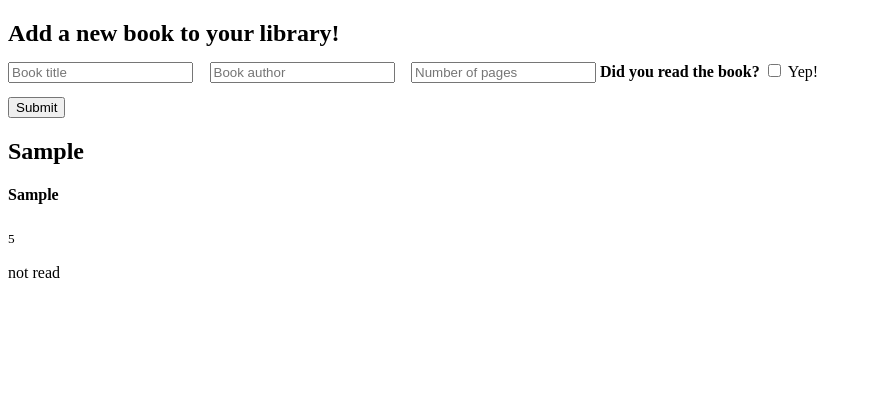
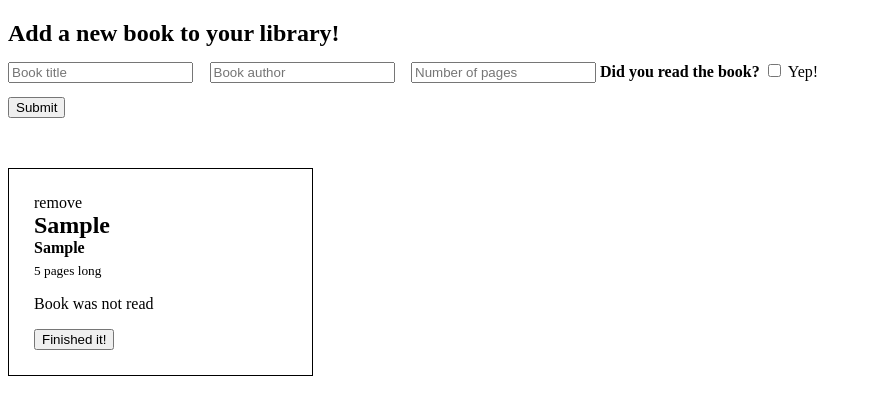
Before and after one commit to benjamyan/top-assignments, a plain HTML site: page library-OOJS/index.html in a window 1280 px wide. Both pictures are taken after typing "Sample", "Sample", "5" into the empty fields and a click on the input 36 px from the left and 107 px from the top of the page. Shown: the whole page, without its empty margins (0-872 px from the left). Drawn offline with Linux system fonts and the light colour scheme.

Commit message:
added support for localStorage | less time wasted with input shit

```diff
--- a/library-OOJS/css/input.scss
+++ b/library-OOJS/css/input.scss
@@ -17,7 +17,23 @@
     }
 }
 .render-area {
+    padding-top: 50px;
     &-item {
-
+        width: 20%;
+        display: inline-block;
+        vertical-align: top;
+        border: 1px solid black;
+        padding: 25px;
+        div {}
+        h2, h4 {
+            margin: 0;
+        }
+        h2 { }
+        h4 { }
+        p  { }
+        sub {
+            margin-top: 0;
+        }
+        button {}
     }
 }
--- a/library-OOJS/index.html
+++ b/library-OOJS/index.html
@@ -16,7 +16,7 @@
             <p><b>Did you read the book?</b></p>
             <input id="newBookIsRead" name="isRead" type="checkbox" value='false' />
                 <label for="isReadYes">Yep!</label>
-            <input type="submit" onclick="inputController(this); return false;" />
+            <input type="submit" name="add-book" onclick="inputController(this); return false;" />
         </form>
     </section>
     <main class="render-area">
--- a/library-OOJS/js/main.js
+++ b/library-OOJS/js/main.js
@@ -1,37 +1,46 @@
+// Array to hold all the books added
+const userBookLibrary = [];
 const DOM = {
     inputArea: ".input-area",
     inputForm: ".input-area-form",
     renderArea: ".render-area",
     renderItem: ".render-area-item"
 }
+const Func = {
+    getIndex: (target, el) => {
+        return target.indexOf(el);
+    }
+}
 const userInputFields = Array.from(document.querySelectorAll(`${DOM.inputForm} > input:not([type='submit'])`));
-// Array to hold all the books added
-const userBookLibrary = [
-    { title:"The Exquisite Book" , author:"Some Guy" , pages:100 , isRead:false },
-    { title:"Another Book" , author:"Walter Fleminge" , pages:2780 , isRead:true }
-];
 
 
-// prototype function to read back information about a book
-/*AddNewBook.prototype.sayBookInfo = function() {
-    let wasBookRead;
+// prototype to add book to local cache
+AddNewBook.prototype.cacheBooks = function(item, type) {
+    if (type === "add") {
+        window.localStorage.setItem(
+            `userBookLibrary[${item}]`,
+            JSON.stringify(this)
+        );
+    }
+    if (type === "remove") {
+        window.localStorage.removeItem(
+            `userBookLibrary[${item}]`
+        );
+    }
+}
+// prototype to render userBookLibrary to the DOM
+AddNewBook.prototype.renderBooks = function(newBookIndex) {
     this.isRead === true ?
-        wasBookRead = "was read" : wasBookRead = "was not read";
-    return `${this.title} by ${this.author}, is ${this.pages} pages long, and ${wasBookRead}.`
-}*/
-// prototype to render userBookLibrary to the DOM
-AddNewBook.prototype.renderBooks = function() {
-    let wasBookRead;
-    this.isRead === true ?
-        wasBookRead = "was read" : wasBookRead = "not read";
-    document.querySelector(DOM.renderArea).innerHTML = `
-        <div class="render-area-item">
+        this.isRead = "Book was read" : this.isRead = "Book was not read";
+    document.querySelector(DOM.renderArea).innerHTML += `
+        <div class="render-area-item book-${newBookIndex}">
+            <div name="remove-book" onclick="inputController(this);">remove</div>
             <h2>${this.title}</h2>
             <h4>${this.author}</h4>
-            <p><sub>${this.pages}</sub></p>
-            <p>${wasBookRead}</p>
-        </div>
-    `
+            <sub>${this.pages} pages long</sub>
+            <p>${this.isRead}</p>
+            <button name="finished-book" onclick="inputController(this); return false;">Finished it!</button>
+        </div>`;
 }
 // the object constructor for the books that are added from user input
 function AddNewBook(title, author, pages, isRead) {
@@ -42,36 +51,59 @@ function AddNewBook(title, author, pages, isRead) {
 }
 
 
+// returns the actual user values to be pushed and used by functions for rendering
 getInputValue = (el)=> {
-    let inputValue = el.value;
-    if (el.type !== "text") {
-        if (el.type === "checkbox")
-            el.checked ?
-                inputValue = true : inputValue = false;
-        if (el.type === "number")
-            inputValue = Number(el.value);
+    let inputValue = el.value; // if does not match statement, value stays the same
+    if (el.type !== "text") { // if is not a text input
+        if (el.type === "checkbox") // if has input type of checkbox
+            el.checked ? // is it checked?
+                inputValue = true : inputValue = false; // returns true or false
+        if (el.type === "number") // if input is a number
+            inputValue = Number(el.value); // turns input into a number from string
     };
     return inputValue
 }
 getUserBook = ()=> {
-    const userInfo = [];
-    userInputFields.forEach(function(current){
-        userInfo.push(getInputValue(current));
-        current.value = '', current.checked = false;
+    const userInfo = []; // define an array to be used as property later
+    userInputFields.forEach(function(current){ // cycle through inherited `this` from caller
+        userInfo.push(getInputValue(current)); // add current value to userInfo array after its returned
+        current.value = '', current.checked = false; // clear the fields so they can be used again
     });
     return new AddNewBook(...userInfo)
 }
 // adds book to UBL using user input from form
 function inputController() {
-    let newBook = getUserBook();
-    newBook.renderBooks();
-    userBookLibrary.push(newBook);
+    const target = event.target.name;
+    if (target === "add-book") {
+        let newBook = getUserBook();
+        userBookLibrary.push(newBook);
+        newBook.cacheBooks(Func.getIndex(userBookLibrary, newBook), "add");
+        newBook.renderBooks(Func.getIndex(userBookLibrary, newBook));
+    };
+    if (target === "remove-book") {
+        console.log(this)
+    };
+    if (target === "finished-book") {
+        console.log(this)
+    };
 }
 
 
+// renders the items in local storage and adds them to array for reference later
+baseRender = ()=> {
+    for (let i = 0; i < localStorage.length; i++) {
+        let currentBook = new AddNewBook(
+            ...Object.values(JSON.parse(
+                window.localStorage.getItem(
+                    `userBookLibrary[${i}]`
+                )
+            ))
+        );
+        currentBook.renderBooks();
+        userBookLibrary.push(currentBook);
+    }
+}
 (function(){
     console.log("Initialized");
-    userBookLibrary.forEach(function(current){
-        current.renderBook();
-    });
+    baseRender();
 })();
```
Also changed, not shown: library-OOJS/css/output.css, 1 other file.
